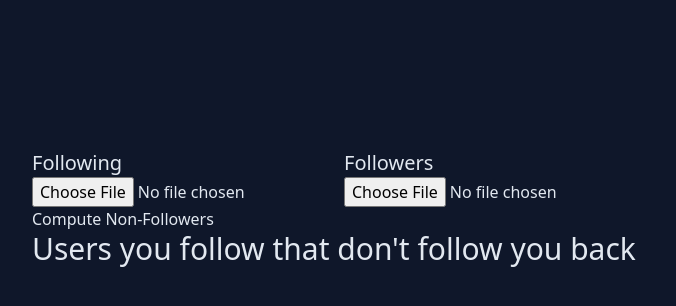
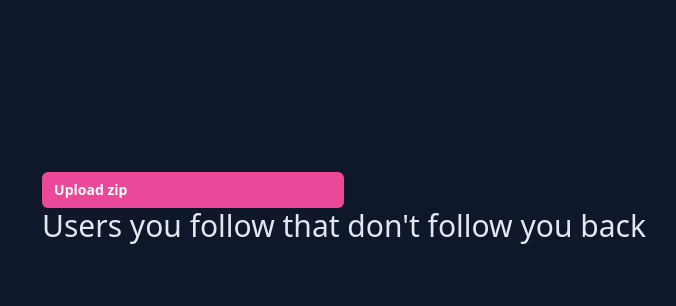
Before and after one commit to eduardohilariodev/instagram-following-followers-analyser, a React (Vite) app: page / in a window 1280 px wide. Shown: the top 306 px of the page, without its empty margins (296-972 px from the left). Built offline with nearby package versions, Linux system fonts and the light colour scheme.

Commit message:
feat: upload zip

```diff
--- a/src/FileUploader.tsx
+++ b/src/FileUploader.tsx
@@ -1,4 +1,5 @@
 import React, { useState } from "react";
+import JSZip from "jszip";
 
 interface StringListData {
   href: string;
@@ -19,55 +20,51 @@ interface FollowingDataSet {
 type FollowersDataSet = InstagramData[];
 
 const FileUploader: React.FC = () => {
-  const [following, setFollowing] = useState<FollowingDataSet | null>(null);
-  const [followers, setFollowers] = useState<FollowersDataSet | null>(null);
   const [nonFollowers, setNonFollowers] = useState<StringListData[] | null>(
     null,
   );
 
-  const handleFollowingUpload = (
-    event: React.ChangeEvent<HTMLInputElement>,
-  ) => {
-    const file = event.target.files?.[0];
-    if (file) {
-      const reader = new FileReader();
-      reader.onload = (e) => {
-        const content = e.target?.result as string;
-        const data = JSON.parse(content) as FollowingDataSet;
-        setFollowing(data);
+  const handleZipUpload = (event: React.ChangeEvent<HTMLInputElement>) => {
+    const processUpload = async () => {
+      const file = event.target.files?.[0];
+      if (!file) return;
 
-        computeNonFollowers();
-      };
-      reader.readAsText(file);
-    }
+      try {
+        const zip = new JSZip();
+        const data = await zip.loadAsync(file);
+
+        const followingDataRaw =
+          await data.files["followers_and_following/following.json"].async(
+            "string",
+          );
+        const followingDataParsed = JSON.parse(
+          followingDataRaw,
+        ) as FollowingDataSet;
+
+        const followersDataRaw =
+          await data.files["followers_and_following/followers_1.json"].async(
+            "string",
+          );
+        const followersDataParsed = JSON.parse(
+          followersDataRaw,
+        ) as FollowersDataSet;
+
+        computeNonFollowersUsingData(followingDataParsed, followersDataParsed);
+      } catch (error) {
+        console.error("Failed to process zip file", error);
+      }
+    };
+    void processUpload();
   };
 
-  const handleFollowersUpload = (
-    event: React.ChangeEvent<HTMLInputElement>,
+  const computeNonFollowersUsingData = (
+    followingData: FollowingDataSet,
+    followersData: FollowersDataSet,
   ) => {
-    const file = event.target.files?.[0];
-    if (file) {
-      const reader = new FileReader();
-      reader.onload = (e) => {
-        const content = e.target?.result as string;
-        const data = JSON.parse(content) as FollowersDataSet;
-        setFollowers(data);
+    const followingArray = followingData.relationships_following;
+    const followersArray = followersData;
 
-        computeNonFollowers();
-      };
-      reader.readAsText(file);
-    }
-  };
-
-  const computeNonFollowers = () => {
-    const followingArray = following?.relationships_following;
-    const followersArray = followers;
-
-    if (
-      !followingArray ||
-      !Array.isArray(followingArray) ||
-      !Array.isArray(followersArray)
-    ) {
+    if (!Array.isArray(followingArray) || !Array.isArray(followersArray)) {
       return;
     }
     const followingUsernames = followingArray.map(
@@ -95,24 +92,21 @@ const FileUploader: React.FC = () => {
     <>
       <div className="grid grid-cols-2">
         <div className="flex flex-col">
-          <label className="text-xl">Following</label>
+          <label
+            htmlFor="zipUpload"
+            className="rounded-md bg-pink-500 px-3 py-2 text-sm font-semibold text-white shadow-sm hover:bg-pink-400 focus-visible:outline focus-visible:outline-2 focus-visible:outline-offset-2 focus-visible:outline-pink-500"
+          >
+            Upload zip
+          </label>
           <input
+            id="zipUpload"
             type="file"
-            accept="application/json"
-            onChange={handleFollowingUpload}
+            accept=".zip"
+            onChange={handleZipUpload}
+            className="hidden"
           />
         </div>
-        <div className="flex flex-col">
-          <label className="text-xl">Followers</label>
-          <input
-            type="file"
-            accept="application/json"
-            onChange={handleFollowersUpload}
-          />
-        </div>
-        <div className="col-span-2">
-          <button onClick={computeNonFollowers}>Compute Non-Followers</button>
-        </div>
+
         <div className="col-span-2">
           <h2>Users you follow that don&apos;t follow you back</h2>
           <div className="h-96 overflow-scroll">
```
